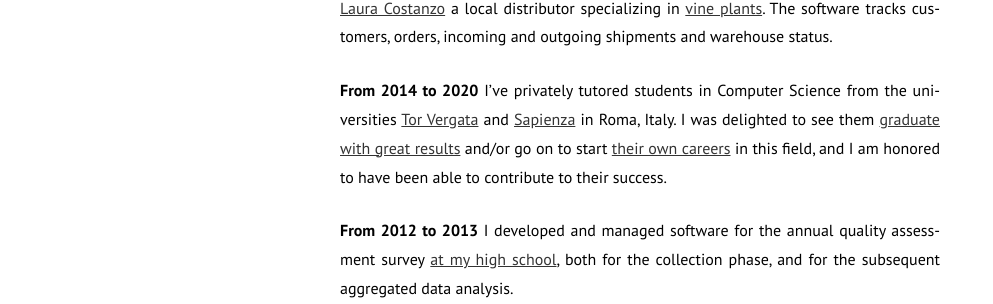
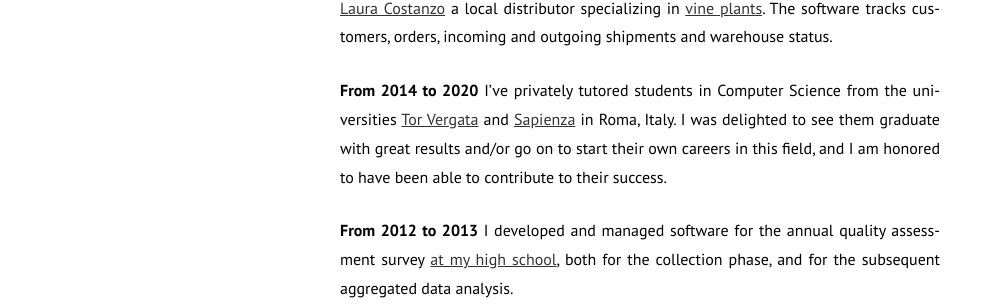
Before and after one commit to fbbdev/fbbdev.github.io, a Jekyll site: the page built from about.md, in a window 1280 px wide and 900 px high, scrolled down 1552 px. Shown: the part 194-498 px from the top of the window, without its empty margins (0-993 px from the left). Built offline with Jekyll 4.4.1, drawn with Linux system fonts in a browser that asks for light colours; part of the change alters nothing that is shown.

```diff
--- a/about.md
+++ b/about.md
@@ -70,8 +70,8 @@ tracks customers, orders, incoming and outgoing shipments and warehouse status.
 
 **From 2014 to 2020** I've privately tutored students in Computer Science from the universities
 [Tor Vergata](http://web.uniroma2.it){:target="_blank"} and [Sapienza](https://www.uniroma1.it){:target="_blank"}
-in Roma, Italy. I was delighted to see them [graduate with great results](https://it.linkedin.com/in/lorenzo-bianchi-9449351a2){:target="_blank"}
-and/or go on to start [their own careers](https://it.linkedin.com/in/paolo-vezzoso){:target="_blank"}
+in Roma, Italy. I was delighted to see them graduate with great results
+and/or go on to start their own careers
 in this field, and I am honored to have been able to contribute to their success.
 
 **From 2012 to 2013** I developed and managed software for the annual quality assessment survey
```
